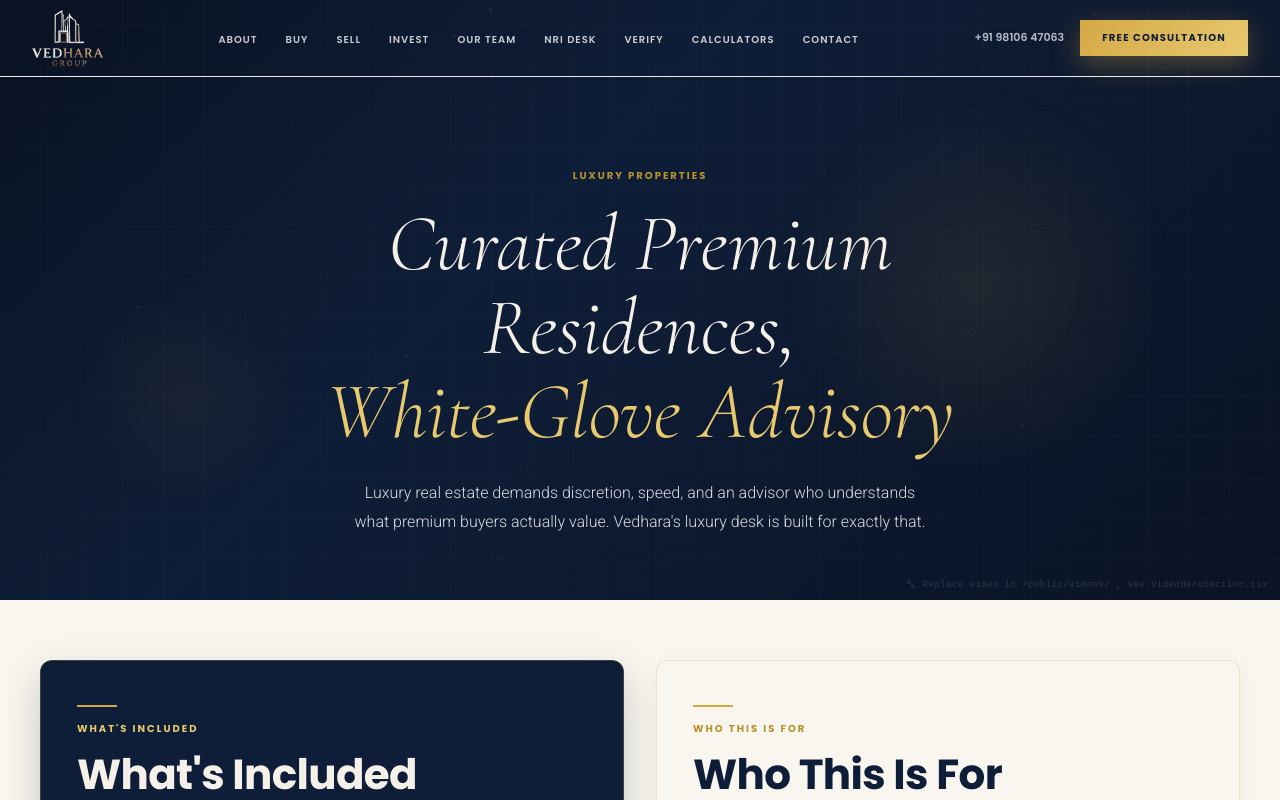
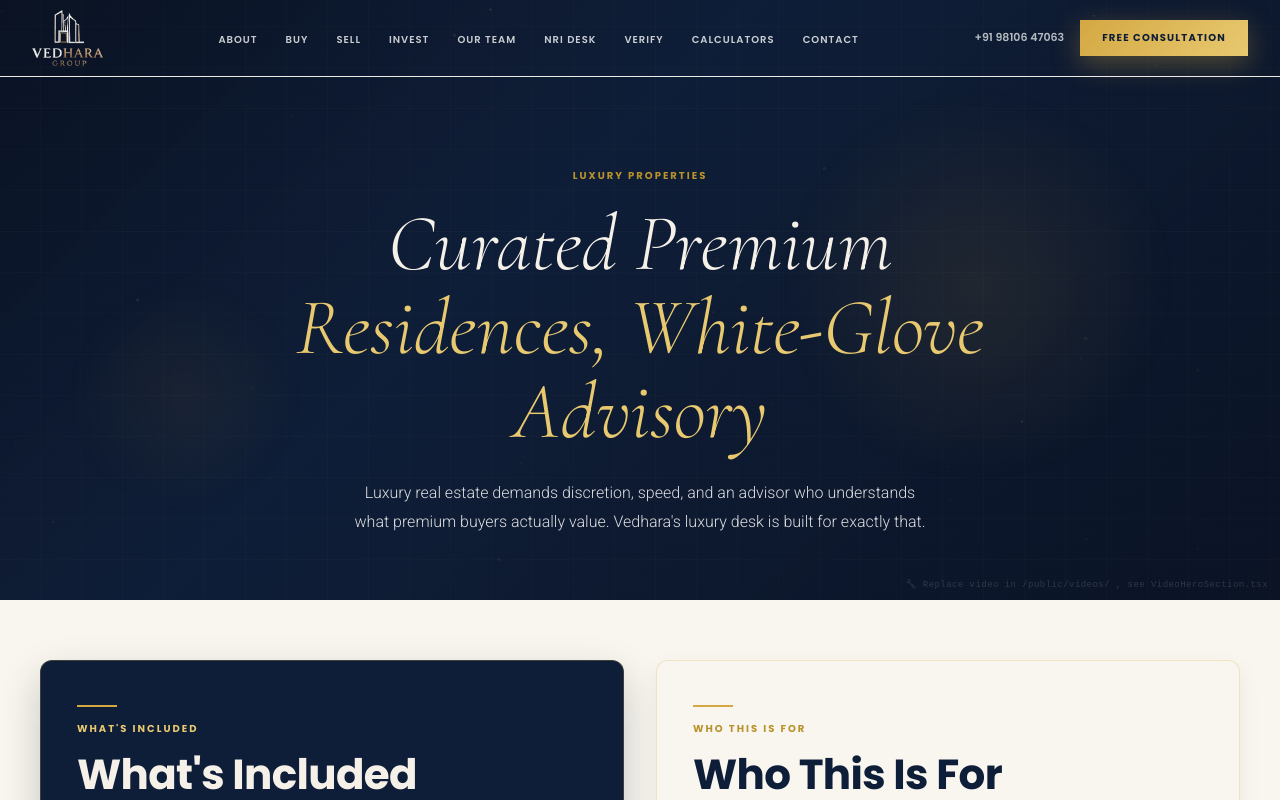
Before and after one commit to mohit1661-ai/Vedhara-Group-Supabase, a Next.js app: page /luxury in a window 1280 px wide. Shown: the top 800 px of the page. Built offline with nearby package versions, Linux system fonts and the light colour scheme.

Commit message:
Luxury page: fix H1 desktop wrapping to 2 lines, tagline break

```diff
--- a/app/luxury/page.tsx
+++ b/app/luxury/page.tsx
@@ -113,7 +113,7 @@ export default function LuxuryPage() {
                 Premium Properties<br /><span style={{ color:"var(--gold-lt)" }}>for Discerning Buyers</span>
               </h2>
               <p className="body-lg" style={{ color:"rgba(252,250,244,0.48)",maxWidth:560,margin:"0 auto" }}>
-                Each residence is hand-selected and discreetly presented. No public listings, no speculative deals.
+                Each residence is hand-selected and discreetly presented.<br />No public listings, no speculative deals.
               </p>
             </div>
           </ScrollReveal>
--- a/lib/data/servicePages.ts
+++ b/lib/data/servicePages.ts
@@ -120,8 +120,8 @@ export const servicePages: Record<string, ServicePageContent> = {
   luxury: {
     slug: "luxury",
     eyebrow: "Luxury Properties",
-    h1: "Curated Premium Residences,",
-    h1Accent: "White-Glove Advisory",
+    h1: "Curated Premium",
+    h1Accent: "Residences, White-Glove Advisory",
     intro:
       "Luxury real estate demands discretion, speed, and an advisor who understands what premium buyers actually value. Vedhara's luxury desk is built for exactly that.",
     included: [
```
